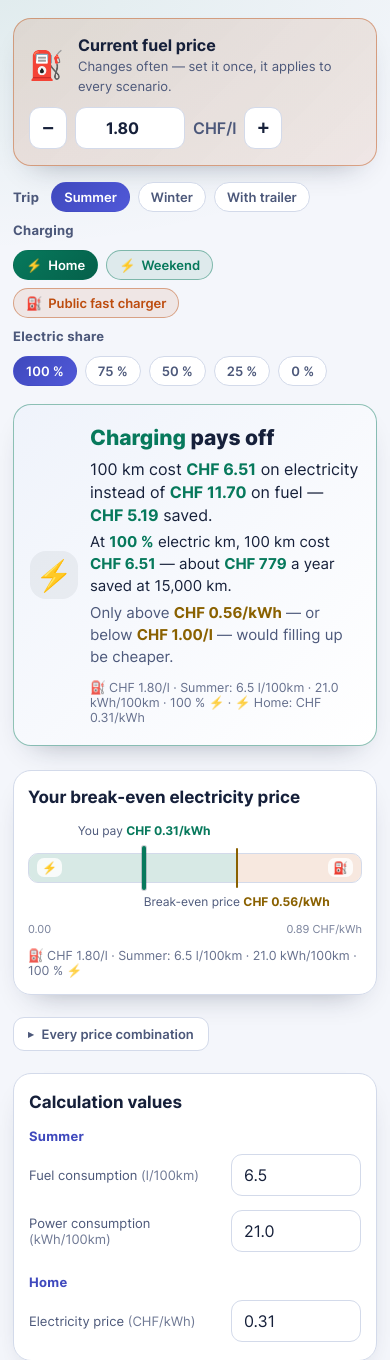
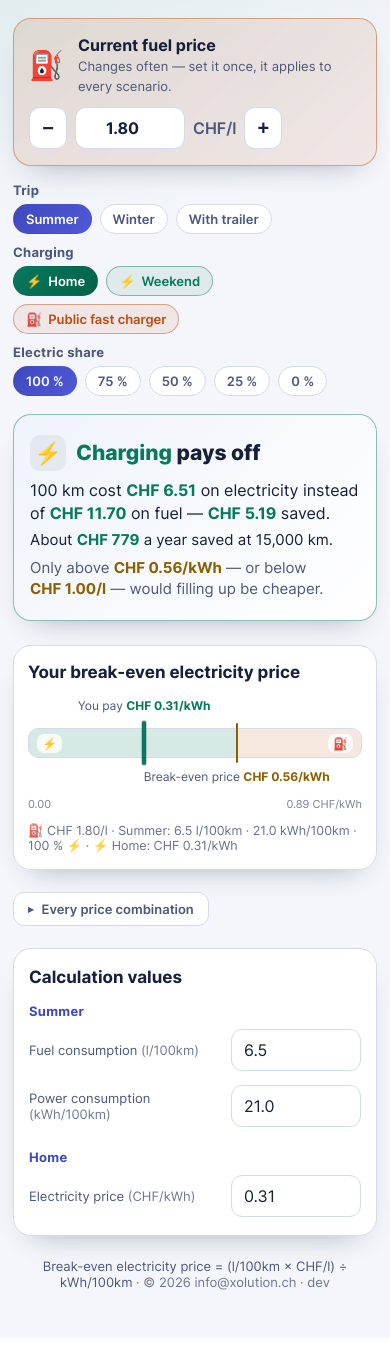
Before and after one commit to rjo3510/phev-sweetspot, a FastAPI app: page / in a window 390 px wide. Shown: the part 188-1548 px from the top of the page. After the commit the page ends 1478 px from the top, so only its background shows below. Run offline with FastAPI, Linux system fonts and the light colour scheme; data comes from the database, SQL or seed files in the repository.

Commit message:
Update: shorter verdict card - assumptions once (under the price bar), yearly line without the repeated cost at 100 %, phone layout; README brought up to date

```diff
--- a/app/static/css/styles.css
+++ b/app/static/css/styles.css
@@ -314,8 +314,6 @@ body:not(.is-editor) .editor-only { display: none !important; }
 .sharerow__cell.is-zero .sharerow__amt { color: var(--muted); font-weight: 500; }
 .verdict__threshold { margin: 6px 0 0; font-size: 15px; line-height: 1.45; color: var(--muted); }
 .verdict__threshold b { color: var(--sweet); white-space: nowrap; }
-/* Assumptions behind the numbers — a footnote, not a second reading task. */
-.verdict__note { margin: 12px 0 0; font-size: 12.5px; color: var(--muted); opacity: .85; }
 
 /* Layout: one column top to bottom — prices, profiles, answer, chart, values.
    The only grid left is the pair of name lists inside "Manage lists". */
@@ -569,6 +567,9 @@ input:disabled, select:disabled { -webkit-text-fill-color: var(--text); opacity:
      (aria-label and title still carry it). */
   .auth-btn__txt { display: none; }
   .chart-wrap { height: 320px; }
+  /* Every profile row the same: caption above its chips (a label that only
+     sometimes fits beside them made the three rows look unrelated). */
+  .profile-row { flex-direction: column; align-items: flex-start; gap: 6px; }
   .profile-row__label { min-width: 0; }
   .chip { font-size: 13px; padding: 6px 12px; }
   .card { padding: 18px 15px; }
@@ -584,9 +585,12 @@ input:disabled, select:disabled { -webkit-text-fill-color: var(--text); opacity:
   .fuelbar { gap: 12px; padding: 16px 15px; }
   .fuelbar__input input { font-size: 20px; }
   .verdict-card { padding: 20px 16px; }
-  .verdict__row { gap: 12px; }
-  .verdict__icon { width: 48px; height: 48px; font-size: 30px; }
-  .verdict__title { font-size: 21px; }
+  /* The icon joins the title line, so the sentences get the full card width
+     instead of sharing it with an icon column. */
+  .verdict__row { display: block; }
+  .verdict__icon { float: left; width: 36px; height: 36px; font-size: 22px; border-radius: 10px; margin-right: 10px; }
+  .verdict__title { font-size: 21px; line-height: 36px; }
+  .verdict__sentence { clear: both; padding-top: 8px; margin-top: 0; }
   .verdict__sentence { font-size: 16px; }
   /* Keep the edit tables inside the card (tighter cells, name input may shrink). */
   .data-table th, .data-table td { padding: 6px 4px; }
--- a/app/static/js/app.js
+++ b/app/static/js/app.js
@@ -75,8 +75,11 @@ const I18N = {
     sent_tie: "100 km cost <b>{ce}</b> either way.",
     // Money at the scenario's electric share: what is actually paid and what a
     // year of it comes to. Replaces the plain yearly line.
-    blend_save: "At <b>{share} %</b> electric km, 100 km cost <b>{blend}</b> — about <b>{amount}</b> a year saved at {km} km.",
-    blend_more: "At <b>{share} %</b> electric km, 100 km cost <b>{blend}</b> — about <b>{amount}</b> a year more than on fuel at {km} km.",
+    blend_save: "At <b>{share} %</b> electric km, 100 km cost <b>{blend}</b> — about <b>{amount}</b> a year saved at {km}&nbsp;km.",
+    blend_more: "At <b>{share} %</b> electric km, 100 km cost <b>{blend}</b> — about <b>{amount}</b> a year more than on fuel at {km}&nbsp;km.",
+    // At 100 % the mixed cost equals the sentence above — only the year is new.
+    year_save: "About <b>{amount}</b> a year saved at {km}&nbsp;km.",
+    year_more: "About <b>{amount}</b> a year more than on fuel at {km}&nbsp;km.",
     electric_share: "Electric share", share_label: "{share} % electric km",
     share_row: "A year at {km} km, by electric share:",
     share_row_saved: "{share} % electric km: about {amount} a year saved",
@@ -144,8 +147,10 @@ const I18N = {
     sent_tie: "100 km kosten so oder so <b>{ce}</b>.",
     // Geld beim Stromanteil des Szenarios: was tatsächlich bezahlt wird und
     // was ein Jahr davon ausmacht. Ersetzt die reine Jahreszeile.
-    blend_save: "Bei <b>{share} %</b> Strom-Anteil kosten 100 km <b>{blend}</b> — rund <b>{amount}</b> pro Jahr gespart bei {km} km.",
-    blend_more: "Bei <b>{share} %</b> Strom-Anteil kosten 100 km <b>{blend}</b> — rund <b>{amount}</b> pro Jahr mehr als mit Benzin bei {km} km.",
+    blend_save: "Bei <b>{share} %</b> Strom-Anteil kosten 100 km <b>{blend}</b> — rund <b>{amount}</b> pro Jahr gespart bei {km}&nbsp;km.",
+    blend_more: "Bei <b>{share} %</b> Strom-Anteil kosten 100 km <b>{blend}</b> — rund <b>{amount}</b> pro Jahr mehr als mit Benzin bei {km}&nbsp;km.",
+    year_save: "Rund <b>{amount}</b> pro Jahr gespart bei {km}&nbsp;km.",
+    year_more: "Rund <b>{amount}</b> pro Jahr mehr als mit Benzin bei {km}&nbsp;km.",
     electric_share: "Stromanteil", share_label: "{share} % Strom-Anteil",
     share_row: "Pro Jahr bei {km} km, nach Stromanteil:",
     share_row_saved: "{share} % Strom-Anteil: rund {amount} pro Jahr gespart",
@@ -886,8 +891,11 @@ function renderVerdict(res) {
   // above do not move with the share; only this line does. Dropped on a tie, at
   // 0 % and whenever it would round to CHF 0: nothing saved, nothing to say.
   const perYear = yearlyAt(res, res.electric_share);
+  // At 100 % the mixed cost per 100 km is the electric cost the sentence just
+  // named, so the line shrinks to the yearly amount; below 100 % it is news.
+  const full = res.electric_share === 100;
   const yearly = isTie || Math.round(Math.abs(perYear)) < 1 ? ""
-    : t(perYear > 0 ? "blend_save" : "blend_more",
+    : t(perYear > 0 ? (full ? "year_save" : "blend_save") : (full ? "year_more" : "blend_more"),
         { share: res.electric_share, blend: money(res.cost_blend), amount: money0(Math.abs(perYear)), km: fmtInt(ANNUAL_KM) });
 
   // Both tipping prices at once, each in its own unit — the electricity price
@@ -899,9 +907,6 @@ function renderVerdict(res) {
     threshold = isElec ? t("thr_elec", { bek, bef }) : t("thr_fuel", { bek, bef });
   }
 
-  // The assumptions behind the numbers, as a small footnote.
-  const note = assumptionNote(res, true);
-
   card.innerHTML = `
     <div class="verdict__row">
       <div class="verdict__icon">${icon}</div>
@@ -910,7 +915,6 @@ function renderVerdict(res) {
         <p class="verdict__sentence">${sentence}</p>
         ${yearly ? `<p class="verdict__year">${yearly}</p>` : ""}
         ${threshold ? `<p class="verdict__threshold">${threshold}</p>` : ""}
-        <p class="verdict__note">${note}</p>
       </div>
     </div>`;
 }
@@ -938,8 +942,8 @@ function renderShareRow(res) {
     `<span class="sharerow__cells">${cells}</span>`;
 }
 
-// What the numbers rest on. The bar shows the electricity price itself, so it
-// only needs the fuel side of the assumptions.
+// What the numbers rest on — stated once, as the footnote of the price bar right
+// under the verdict (the verdict card itself carries no second copy).
 function assumptionNote(res, withLocation) {
   const parts = [
     `⛽ ${money(res.fuel_price)}/l`,
@@ -997,7 +1001,7 @@ function renderPriceBar(res) {
         </span>
       </div>
       <div class="pbar__scale"><span>0.00</span><span>${max.toFixed(2)} ${currency}/kWh</span></div>
-      <p class="pbar__note">${assumptionNote(res, false)}</p>
+      <p class="pbar__note">${assumptionNote(res, true)}</p>
     </div>`;
 }
 
```
Also changed, not shown: CLAUDE.md (+6 -2 lines), .claude-status.md, README.md.
